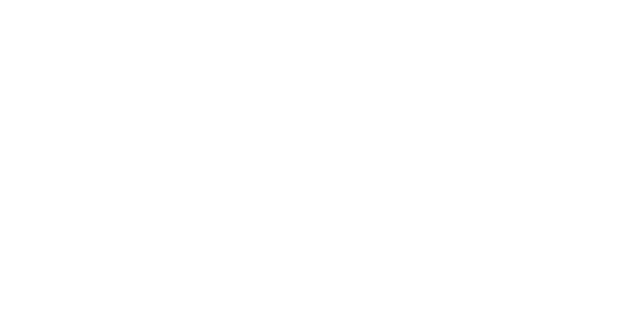
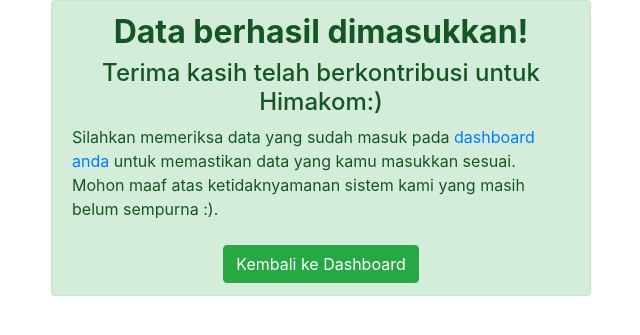
Before and after one commit to jtkencode/DatabaseAnggotaHimpunan, a CodeIgniter app: the page made by application/views/Anggota/success.php in a window 1280 px wide. Before the commit the part shown is empty. Shown: the top 335 px of the page, without its empty margins (34-674 px from the left). Run offline with CodeIgniter, Linux system fonts and the light colour scheme; data that the repository does not hold is empty; some libraries are stand-ins or nearby versions.

Commit message:
edit success page

```diff
--- a/application/views/Anggota/success.php
+++ b/application/views/Anggota/success.php
@@ -10,7 +10,20 @@
 </head>
 <body>
 	<div class="container">
-
+		<div class="page-header">
+			</div>
+			<div class="row">
+				<div class="col-sm-offset-3 col-sm-6">
+					<div class="alert alert-success" role="alert">
+						<h2 align="center"><strong>Data berhasil dimasukkan!</strong></h2>
+						<h4 align="center">Terima kasih telah berkontribusi untuk Himakom:)</h4>
+						Silahkan memeriksa data yang sudah masuk pada <a href="../anggota/cekdata.php?nim=<?php echo $nim;?>">dashboard anda</a> untuk memastikan data yang kamu masukkan sesuai. Mohon maaf atas ketidaknyamanan sistem kami yang masih belum sempurna :). <br><br>
+						<div class="text-center">
+							<a href="../dashboard" class="btn btn-success" align="center">Kembali ke Dashboard </a>
+						</div>
+					</div>
+				</div>
+			</div><!-- end row -->
 	</div>
 
 
```
